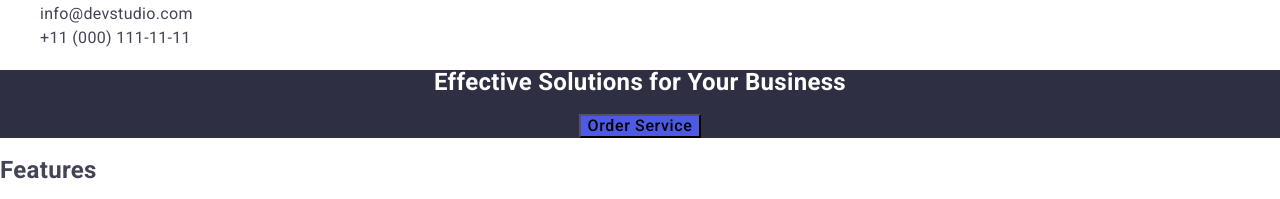
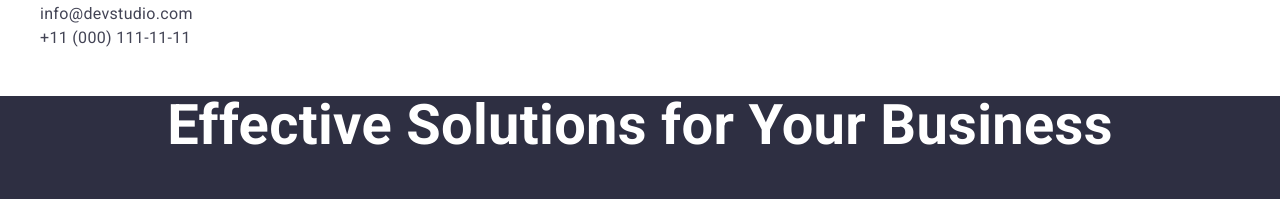
Before and after one commit to didukhroma/goit-markup-hw-02, a plain HTML site: page index.html in a window 1280 px wide. Shown: the part 126-325 px from the top of the page. Drawn offline with nearby package versions, Linux system fonts and the light colour scheme.

Commit message:
fix-autocheck: bug fix hero section first variant

```diff
--- a/css/styles.css
+++ b/css/styles.css
@@ -28,10 +28,10 @@
 /* ------------------------------------------------------------------------------------------------- */
 
 body {
-  font: 16px/24px var(--primary-font);
-  /* font-family: var(--primary-font);
-    font-size: 16px;
-    line-height: 1.5; */
+  /* font: 16px/24px var(--primary-font); */
+  font-family: var(--primary-font);
+  font-size: 16px;
+  line-height: 1.5;
   letter-spacing: 0.02em;
   color: var(--text-color);
   background-color: var(--white-color);
@@ -116,10 +116,10 @@ line-height: 1.111; */
   text-align: center;
 }
 .hero-title {
-  font: 700 56px/60px;
-  /* font-size: 56px;
-font-weight: 700;
-line-height: 1.07; */
+  /* font: 700 56px/60px; */
+  font-size: 56px;
+  font-weight: 700;
+  line-height: 1.07;
   color: var(--white-color);
 }
 .hero-button {
```
